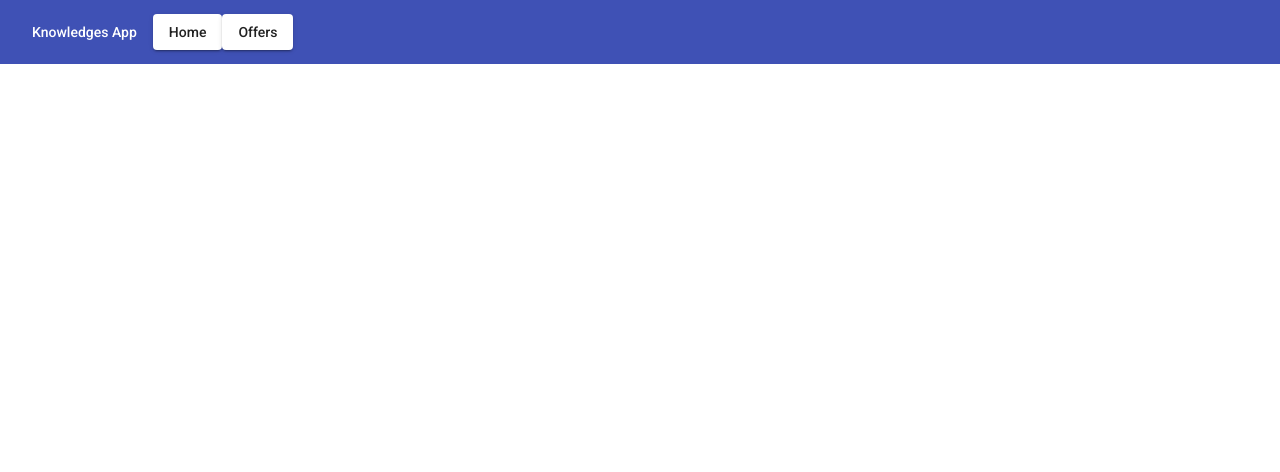
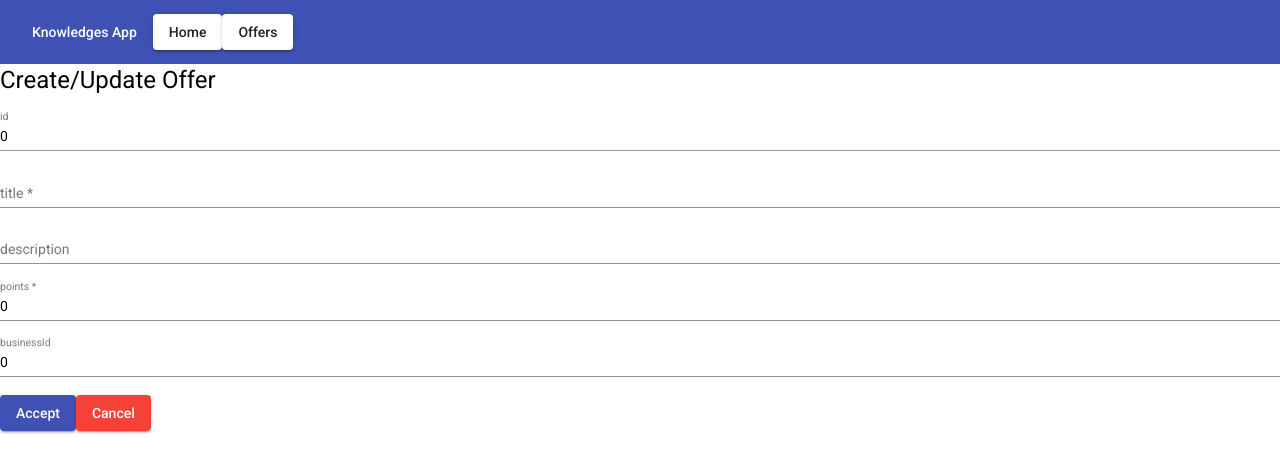
Before and after one commit to diiegoricse/ExamenParcial-ArquiWeb_2022-2, an Angular app in the folder offers-app-202016793/: page /admin/offers/new in a window 1280 px wide. Before the commit this address led to /. Shown: the top 472 px of the page. Built offline with nearby package versions, Linux system fonts and the light colour scheme.

Commit message:
feat(Offers): Added code to create a new offer

```diff
--- a/offers-app-202016793/src/app/app-routing.module.ts
+++ b/offers-app-202016793/src/app/app-routing.module.ts
@@ -1,3 +1,4 @@
+import { OffersCreaeditaComponent } from './page/offers/offers-creaedita/offers-creaedita.component';
 import { OffersCountComponent } from './page/offers/offers-count/offers-count.component';
 import { OffersComponent } from './page/offers/offers.component';
 import { NgModule } from '@angular/core';
@@ -9,6 +10,9 @@ const routes: Routes = [{
 },{
   path: 'home', component: OffersCountComponent, children: [
   ]
+},{
+  path: 'admin/offers/new', component: OffersCreaeditaComponent, children: [
+  ]
 }
 ];
 
--- a/offers-app-202016793/src/app/app.module.ts
+++ b/offers-app-202016793/src/app/app.module.ts
@@ -22,6 +22,7 @@ import { MatDialogModule } from '@angular/material/dialog';
 
 import {MatToolbarModule} from '@angular/material/toolbar';
 import { OffersCountComponent } from './page/offers/offers-count/offers-count.component';
+import { OffersCreaeditaComponent } from './page/offers/offers-creaedita/offers-creaedita.component';
 
 @NgModule({
   declarations: [
@@ -29,7 +30,8 @@ import { OffersCountComponent } from './page/offers/offers-count/offers-count.co
     OffersComponent,
     OffersListarComponent,
     NavBarComponent,
-    OffersCountComponent
+    OffersCountComponent,
+    OffersCreaeditaComponent
   ],
   imports: [
     BrowserModule,
--- /dev/null
+++ b/offers-app-202016793/src/app/page/offers/offers-creaedita/offers-creaedita.component.css
@@ -0,0 +1,13 @@
+.example-form {
+    min-width: 150px;
+    max-width: 500px;
+    width: 100%;
+}
+
+.example-full-width {
+    width: 100%;
+}
+
+.container{
+    align-items: center;
+}
--- /dev/null
+++ b/offers-app-202016793/src/app/page/offers/offers-creaedita/offers-creaedita.component.html
@@ -0,0 +1,41 @@
+<div class="container">
+
+    <h1>Create/Update Offer</h1>
+    <mat-form-field class="example-full-width">
+        <mat-label>id</mat-label>
+        <input matInput placeholder="id" [(ngModel)]="offers.id">
+    </mat-form-field>
+
+    <br>
+
+    <mat-form-field class="example-full-width">
+        <mat-label>title</mat-label>
+        <input matInput required placeholder="title" [(ngModel)]="offers.title">
+    </mat-form-field>
+
+    <br>
+
+    <mat-form-field class="example-full-width">
+        <mat-label>description</mat-label>
+        <input matInput placeholder="description" [(ngModel)]="offers.description">
+
+    </mat-form-field>
+
+    <br>
+    <mat-form-field class="example-full-width">
+        <mat-label>points</mat-label>
+        <input type="text" matInput required placeholder="points" [(ngModel)]="offers.points">
+    </mat-form-field>
+
+    <br>
+    <mat-form-field class="example-full-width">
+        <mat-label>businessId</mat-label>
+        <input type="text" matInput placeholder="businessId" [(ngModel)]="offers.businessId">
+    </mat-form-field>
+
+    <br>
+    <button mat-raised-button color="primary" (click)="aceptar()">Accept</button>
+    <button mat-raised-button color="warn" routerLink="/business/offers">Cancel</button>
+    <p>{{mensaje}}</p>
+
+</div>
--- /dev/null
+++ b/offers-app-202016793/src/app/page/offers/offers-creaedita/offers-creaedita.component.ts
@@ -0,0 +1,36 @@
+import { OffersService } from './../../../service/offers.service';
+import { Offers } from './../../../model/Offers';
+import { Component, OnInit } from '@angular/core';
+import { ActivatedRoute, Router } from '@angular/router';
+
+@Component({
+  selector: 'app-offers-creaedita',
+  templateUrl: './offers-creaedita.component.html',
+  styleUrls: ['./offers-creaedita.component.css']
+})
+export class OffersCreaeditaComponent implements OnInit {
+  offers: Offers = new Offers();
+
+  mensaje: string = "";
+  constructor(private offerService: OffersService, private router: Router, private route: ActivatedRoute) { }
+
+  ngOnInit(): void {
+  }
+
+  aceptar() {
+
+    if (this.offers.id != 0 && this.offers.title.length > 0 && (this.offers.title.length>0 && this.offers.title.length<=60) && (this.offers.points > 0 && this.offers.points<100 )) {
+      this.offerService.insertar(this.offers).subscribe(data => {
+        this.offerService.listar().subscribe(data => {
+          this.offerService.setLista(data);
+        })
+      });
+      this.router.navigate(['business/offers']);
+    }
+    else {
+      this.mensaje = "Complete los valores requeridos";
+    }
+
+  }
+
+}
--- a/offers-app-202016793/src/app/page/offers/offers-listar/offers-listar.component.html
+++ b/offers-app-202016793/src/app/page/offers/offers-listar/offers-listar.component.html
@@ -1,5 +1,13 @@
 <div class="container">
     <h1 style="text-align: center;">List of Offers</h1>
+
+    <div class="example-button-container" class="container">
+        <button mat-raised-button color="primary" aria-label="Example icon button with a plus one icon"
+            routerLink="/admin/offers/new">
+            <mat-dialog-content>New</mat-dialog-content>
+        </button>
+    </div>
+
     <table mat-table [dataSource]="dataSource" class="mat-elevation-z8">
 
 
--- a/offers-app-202016793/src/app/service/offers.service.ts
+++ b/offers-app-202016793/src/app/service/offers.service.ts
@@ -7,8 +7,20 @@ import { Subject } from 'rxjs';
 })
 export class OffersService {
   url: string = "http://localhost:3000/Offers";
+  private listaCambio = new Subject<Offers[]>()
+
   constructor(private http: HttpClient) { }
   listar() {
     return this.http.get<Offers[]>(this.url);
   }
+  //
+  insertar(offer: Offers) {
+    return this.http.post(this.url, offer);
+  }
+  setLista(listaNueva: Offers[]) {
+    this.listaCambio.next(listaNueva);
+  }
+  getLista() {
+    return this.listaCambio.asObservable();
+  }
 }
```
